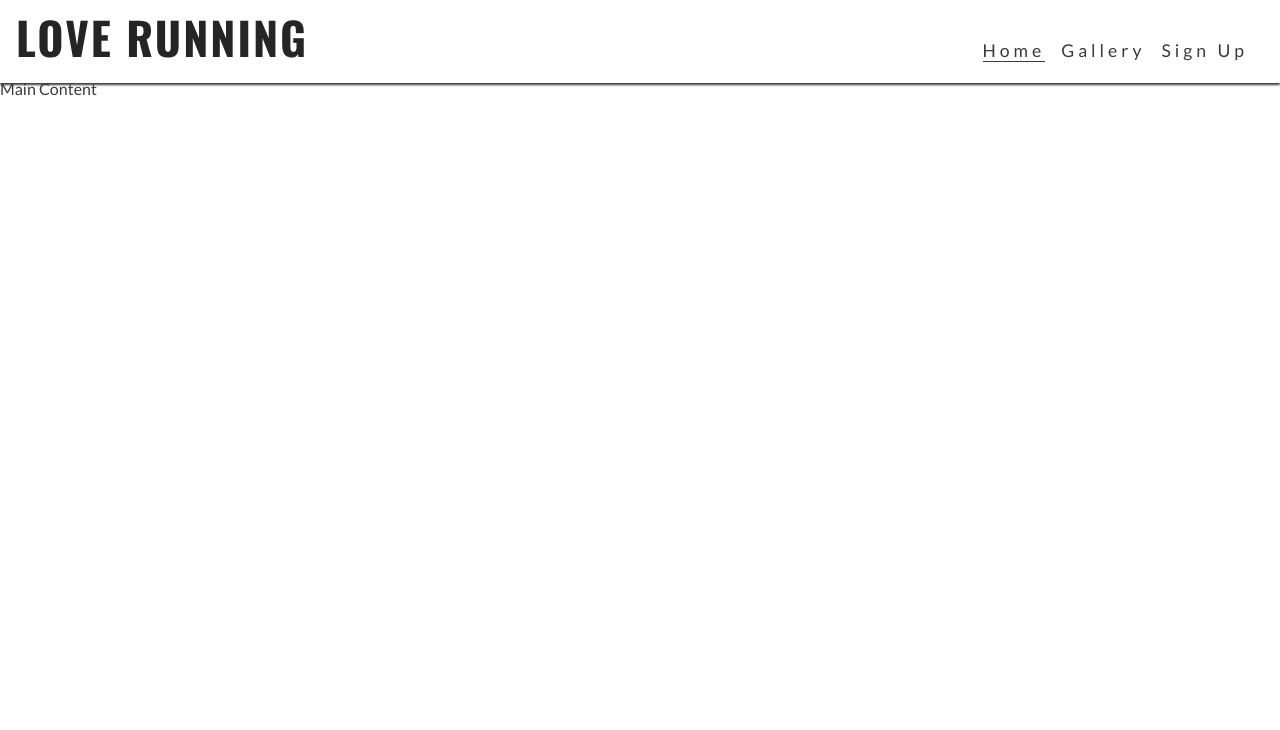
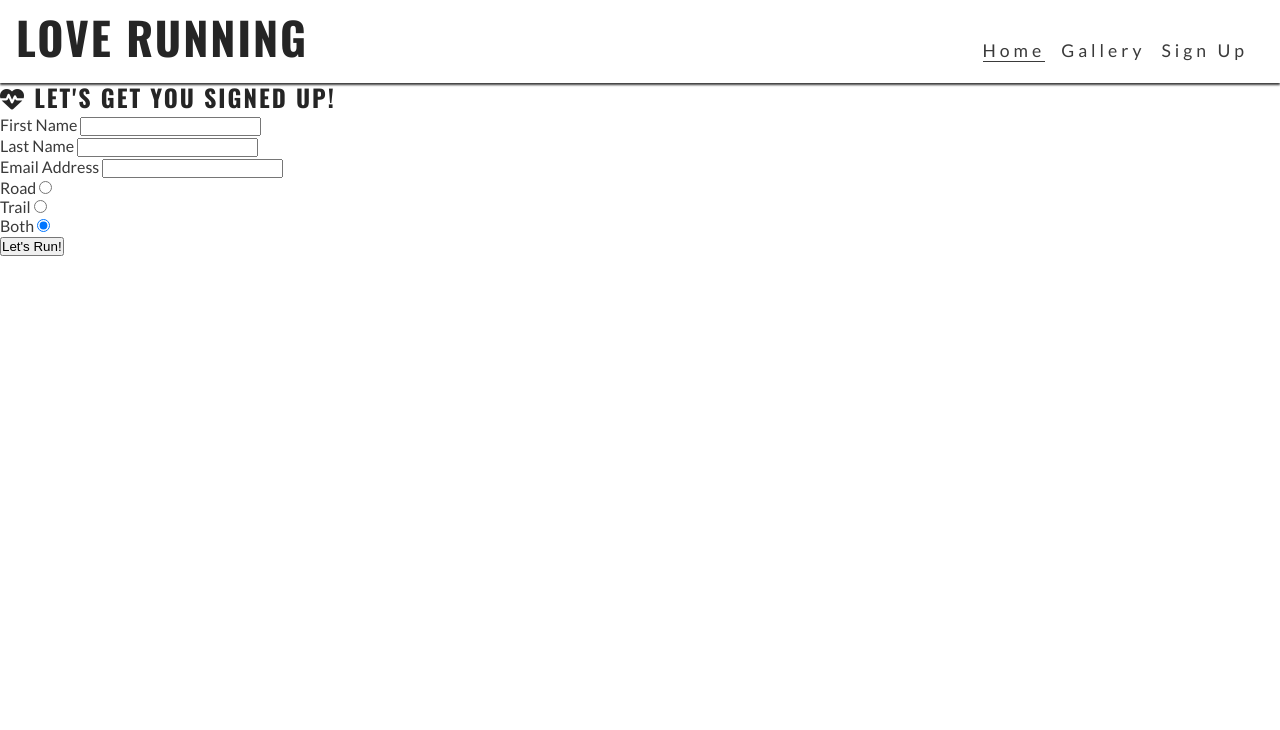
Before and after one commit to BenWilliams89/project-love-running, a plain HTML site: page signup.html in a window 1280 px wide. Shown: the top 730 px of the page. Drawn offline with nearby package versions, Linux system fonts and the light colour scheme.

Commit message:
added form to signup page

```diff
--- a/signup.html
+++ b/signup.html
@@ -34,7 +34,46 @@
     </header>
 
     <!--Main content section-->
-    <main>Main Content</main>
+    <main>
+        <section id="signup">
+            <form id="signup-form" method="POST" action="https://formdump.codeinstitute.net">
+                <h2><i class="fa-solid fa-heart-pulse"></i> LET'S GET YOU SIGNED UP!</h2>
+
+                <label for="first-name">First Name </label>
+                <input type="text" name="first_name" id="first-name" class="text-input" required>
+                <br>
+
+                <label for="last-name">Last Name </label>
+                <input type="text" name="last_name" id="last-name" class="text-input" required>
+                <br>
+
+                <label for="email-address">Email Address </label>
+                <input type="email" name="email_name" id="email-address" class="text-input" required>
+                <br>
+
+
+                    <div class="radio-buttons">
+                        <div>
+                            <label for="road">Road</label>
+                            <input type="radio" name="running_preference" value="road" id="road" required checked>
+                        </div>
+                        <div>
+                            <label for="trail">Trail</label>
+                            <input type="radio" name="running_preference" value="trail" id="trail" required checked>
+                        </div>
+                        <div>
+                            <label for="both">Both</label>
+                            <input type="radio" name="running_preference" value="both" id="both" required checked>
+                        </div>
+                    </div>
+
+                <button type="submit" class="join-button">Let's Run!</button>
+
+            </form>
+
+        </section>
+
+    </main>
 
     <!--Footer Section-->
     <footer>
```
